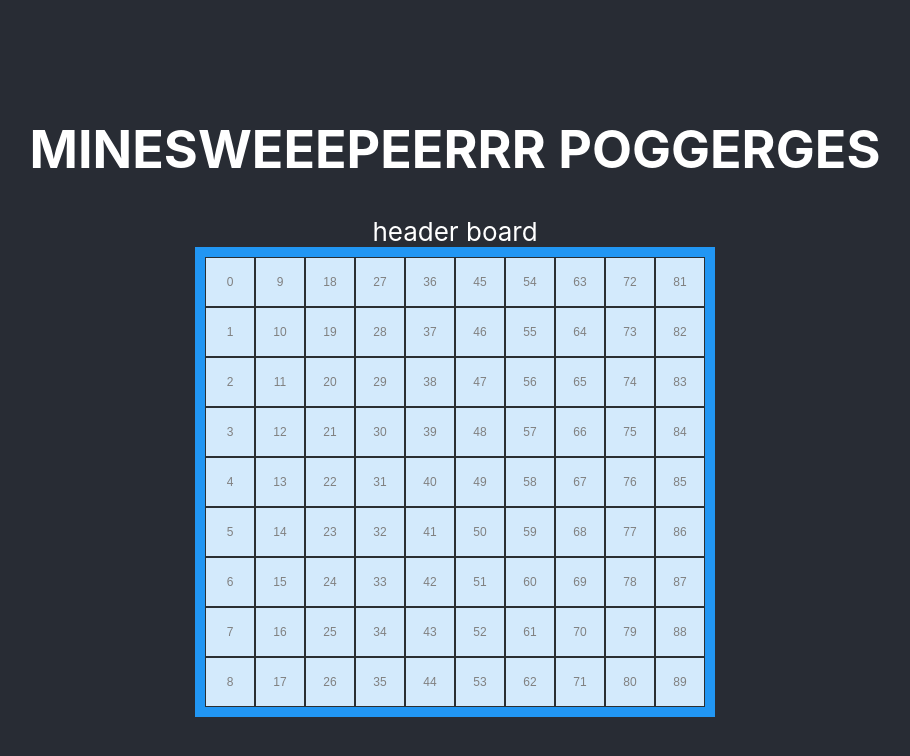
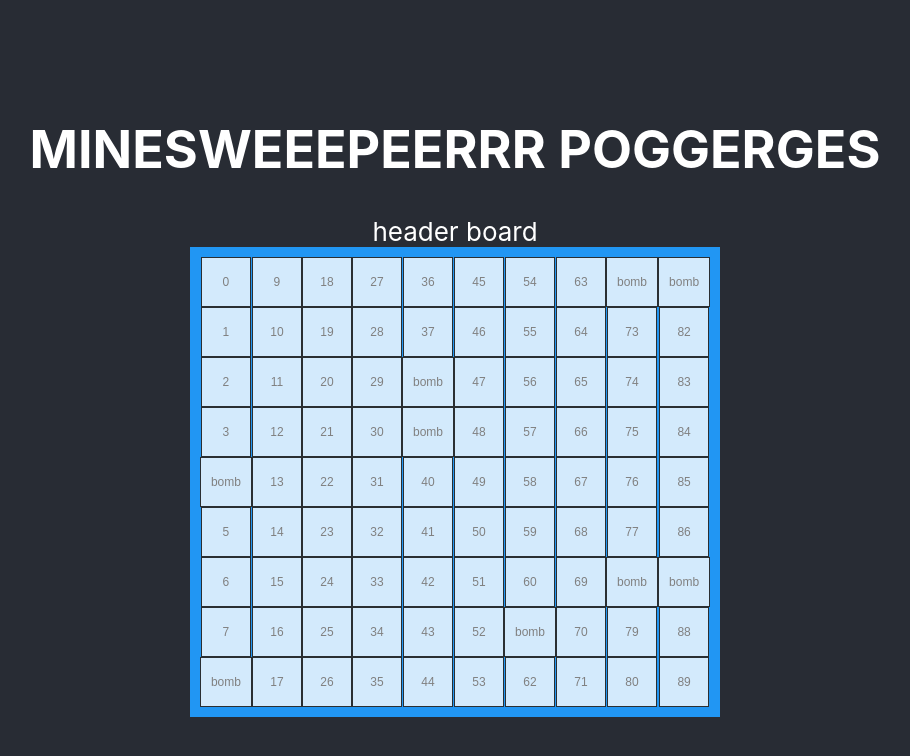
Before and after one commit to thegip/minesweeper, a React (Create React App) app: page / in a window 1280 px wide. Shown: the top 756 px of the page, without its empty margins (185-1095 px from the left). Built offline with nearby package versions, Linux system fonts and the light colour scheme.

Commit message:
conditional added to squareJS

```diff
--- a/src/components/Game/Square.js
+++ b/src/components/Game/Square.js
@@ -2,7 +2,14 @@ import './Game.css'
 
 function Square(props){
     console.log(props)
-    return <button className="square" onClick={() => { console.log(props.square.id) }}>{props.square.id}</button>
+    if(props.square.bomb===true){
+        return <button className="square" onClick={() => { console.log(props.square.id) }}>bomb</button>
+    }
+
+    if(props.square.bomb===false){
+        return <button className="square" onClick={() => { console.log(props.square.id) }}>{props.square.id}</button>
+    }
+
 }
 
 export default Square
```
